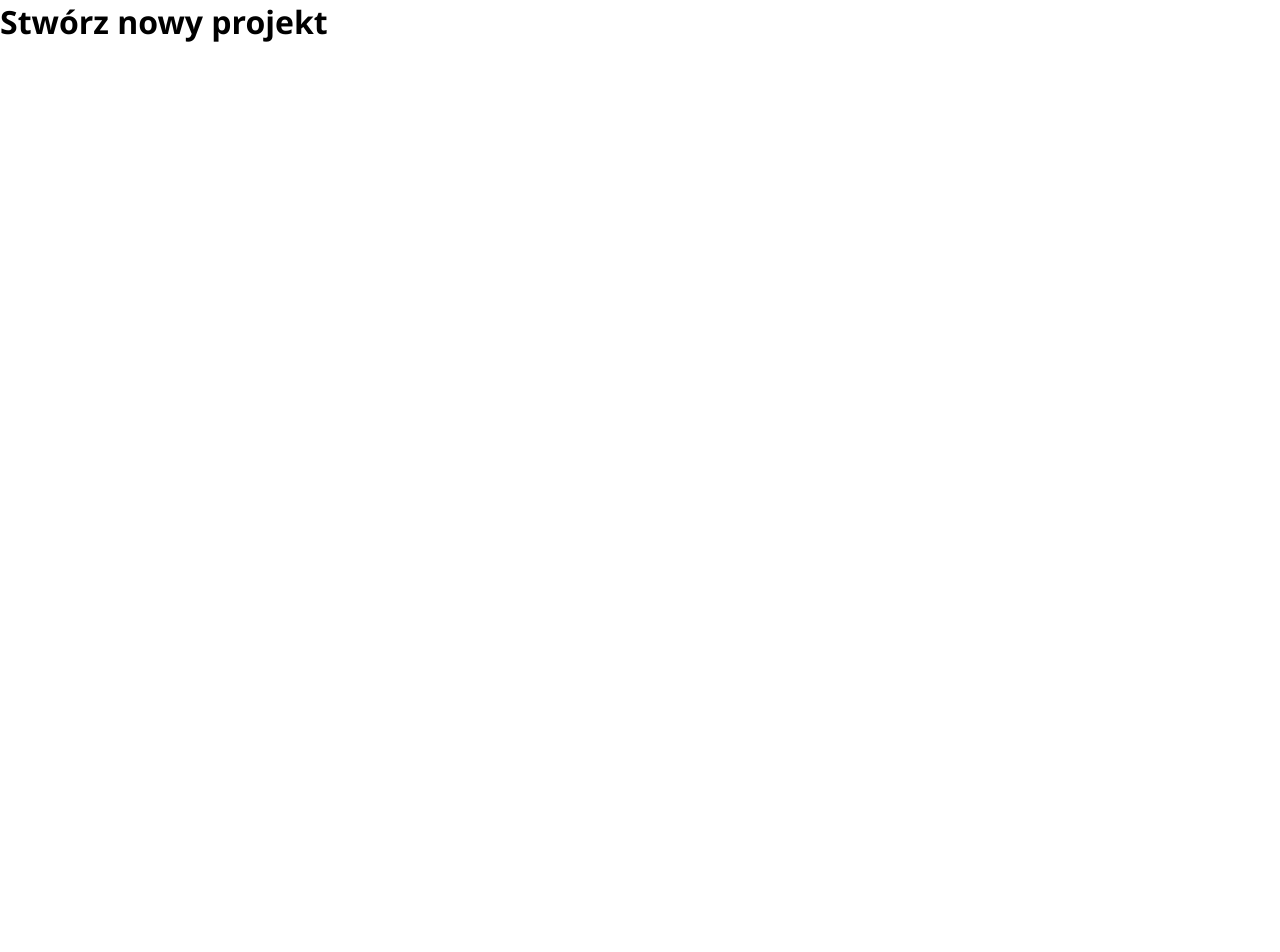
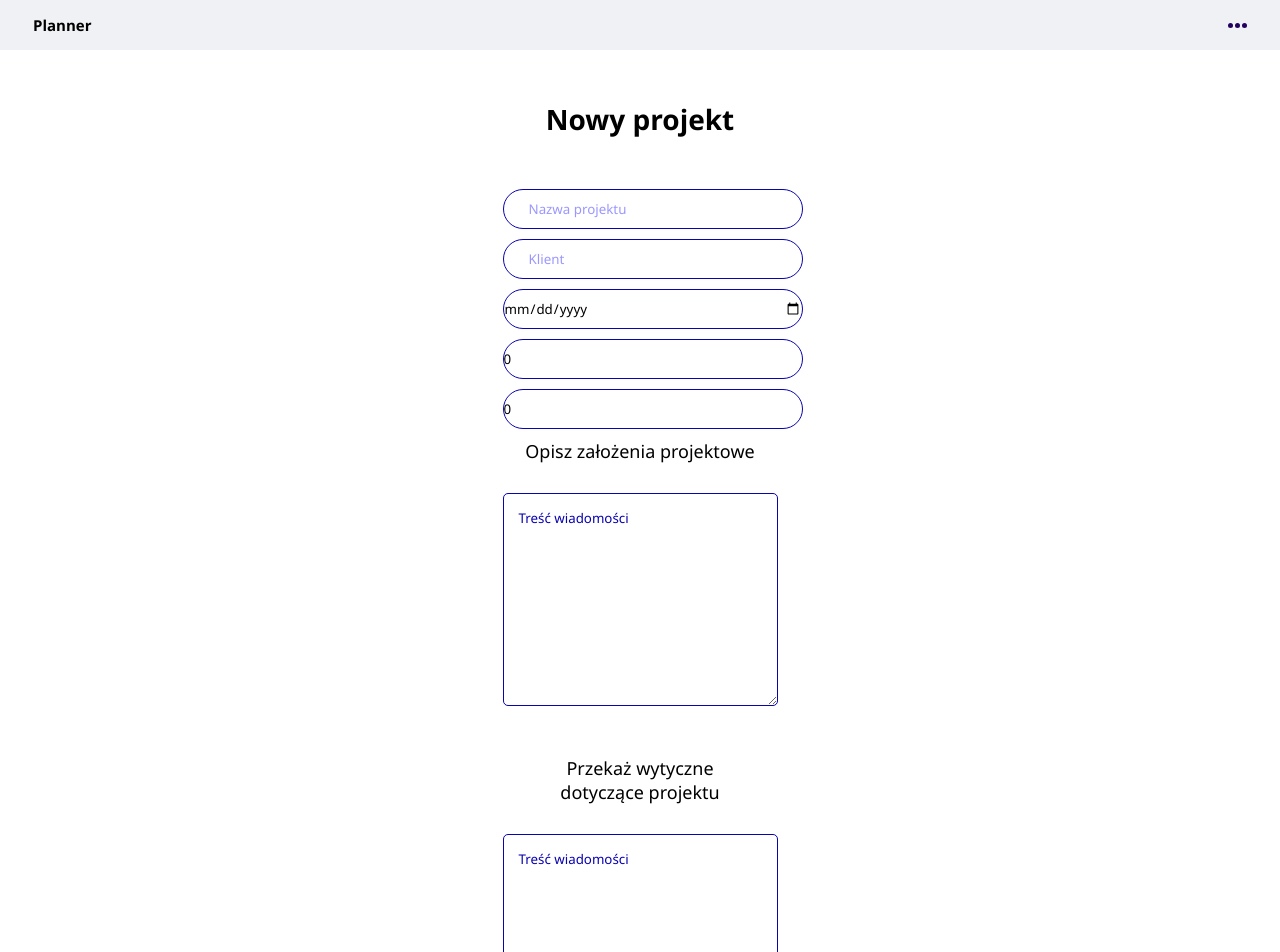
Before and after one commit to Bartlomiej95/Planner2-frontend, a React (Create React App) app: page /dashbord/project/new in a window 1280 px wide. Shown: the top 952 px of the page. Before the commit the page ends 800 px from the top, so only its background shows below. Built offline with nearby package versions, Linux system fonts and the light colour scheme.

Commit message:
Builded Page with form to create new project and added ts interface for project item

```diff
--- /dev/null
+++ b/src/components/TextArea/TextArea.ts
@@ -0,0 +1,17 @@
+import styled from 'styled-components';
+
+const TextArea = styled.textarea`
+    display: block;
+    min-width: 275px;
+    min-height: 213px;
+    border: 1px solid #0903B0;
+    border-radius: 5px;
+    margin: 30px auto;
+    padding: 15px 15px 0 15px;
+    outline: none;
+    ::placeholder{
+        color: #0903B0;
+    }
+`;
+
+export default TextArea;
--- /dev/null
+++ b/src/types/Projects.ts
@@ -0,0 +1,13 @@
+export interface IProject {
+    id: string;
+    title: string;
+    customer: string;
+    deadline: string;
+    hours: number;
+    value: number;
+    content: string;
+    assumptions: string;
+    users: string[] | [];
+    tasks: string[] | [];
+    departments: string[] | [];
+}
--- a/src/views/NewProjectPage.tsx
+++ b/src/views/NewProjectPage.tsx
@@ -1,6 +1,80 @@
+import React, { useState } from "react";
+import styled from "styled-components";
+import { PrimaryBtn } from "../components/Button/Button";
+import { Heading, SubHeading } from "../components/Heading/Heading";
+import { Input } from "../components/Input/Input";
+import TextArea from "../components/TextArea/TextArea";
+import Header from "../organisms/Header/Header"
+import { IProject } from "../types/Projects";
+
+const ProjectFormWrapper = styled.div`
+    max-width: 275px;
+    margin: 50px auto 0 auto;
+`;
+
+const Form = styled.form`
+    margin-top: 51px;
+`;
+
+const MarksSection = styled.section`
+    max-width: 275px;
+    margin: 50px auto 0px auto;
+`;
+
+const CreateBtn = styled(PrimaryBtn)`
+    margin-bottom: 40px;
+`;
+
+const initialNewProject = {
+    title: "",
+    customer: "",
+    deadline: "",
+    hours: 0,
+    value: 0,
+    content: '',
+    assumptions: '',
+    users: [],
+    tasks: [],
+    departments:[],
+}
+
+type newProject = Omit<IProject, "id">;
 
 export const NewProjectPage = () => {
+
+    const [projectData, setProjectData] = useState<newProject>(initialNewProject);
+
+    const handleChange = (e: React.SyntheticEvent) => {
+        e.preventDefault();
+        const target = e.target as HTMLInputElement;
+
+        setProjectData({
+            ...projectData,
+            [target.name]:target.value
+        });
+    }
+
     return(
-        <h1>Stwórz nowy projekt</h1>
+        <>
+            <Header />
+            <ProjectFormWrapper>
+                <Heading>Nowy projekt</Heading>
+                <Form id="project-form">
+                    <Input placeholder="Nazwa projektu" type="string" name="title" onChange={ (e) => handleChange(e) } value={projectData.title} />
+                    <Input placeholder="Klient" type="string" name="customer" onChange={ (e) => handleChange(e)} value={projectData.customer} />
+                    <Input placeholder="Termin oddania projektu" type="date" name="deadline" onChange={ (e) => handleChange(e) } value={projectData.deadline} />
+                    <Input placeholder="Ilość godzin na projekt" type="number" name="hours" onChange={ (e) => handleChange(e) } value={projectData.hours} />
+                    <Input placeholder="Wartość projektu w PLN" type="number" name="projectValue" onChange={ (e) => handleChange(e) } value={projectData.value} />
+                    <SubHeading>Opisz założenia projektowe</SubHeading>
+                    <TextArea placeholder="Treść wiadomości" name="assumptions" onChange={(e) => handleChange(e)} value={projectData.assumptions} />
+                </Form>
+
+            </ProjectFormWrapper>
+            <MarksSection>
+                <SubHeading>Przekaż wytyczne<br /> dotyczące projektu</SubHeading>
+                <TextArea placeholder="Treść wiadomości" form="project-form" name="content" onChange={(e) => handleChange(e)} value={projectData.content} />
+            </MarksSection>
+            <CreateBtn form="project-form">Utwórz projekt</CreateBtn>
+        </>
     )
 }
```
